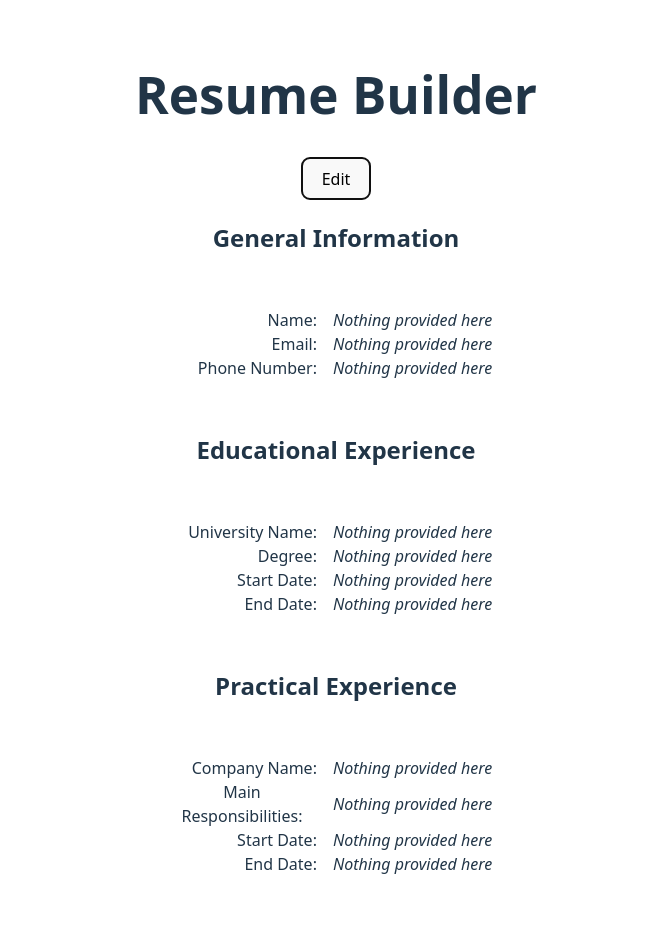
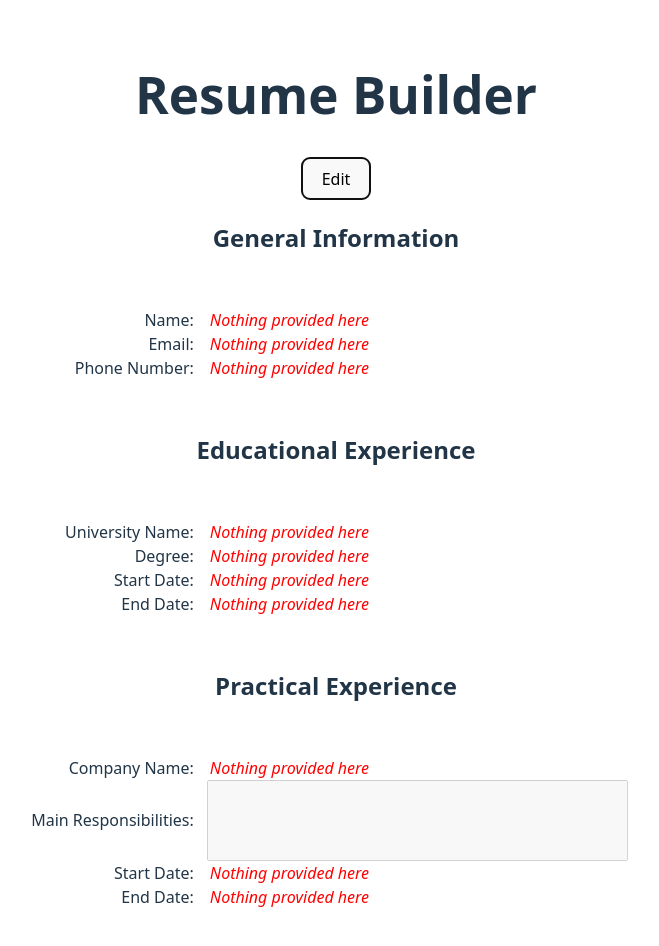
Before and after one commit to nick-x-han/cvApplication, a React (Vite) app: page / in a window 1280 px wide. Both pictures are taken after a click on the button "Publish". Shown: the top 946 px of the page, without its empty margins (304-963 px from the left). Built offline with nearby package versions, Linux system fonts and the light colour scheme.

Commit message:
Add a bit more styling

```diff
--- a/src/components/Section.jsx
+++ b/src/components/Section.jsx
@@ -8,8 +8,7 @@ function Input({ field, editMode, className }) {
   let { ...fieldWithoutId } = field;
   delete fieldWithoutId.id;
 
-  if (editMode) {
-    if (field.type === "textarea") {
+  if (field.type === "textarea") {
       return (
         <>
           <textarea
@@ -17,10 +16,14 @@ function Input({ field, editMode, className }) {
             className={className}
             onChange={(e) => setValue(e.target.value)}
             value={value}
+            disabled={editMode ? false : true}
+
           ></textarea>
         </>
       );
     }
+  if (editMode) {
+
     return (
       <>
         <input
@@ -36,7 +39,7 @@ function Input({ field, editMode, className }) {
     return (
       <>
         <span className={className}>
-          {value.length > 0 ? value : <i>Nothing provided here</i>}
+          {value.length > 0 ? value : <i className="nothingText">Nothing provided here</i>}
         </span>
       </>
     );
@@ -102,7 +105,7 @@ function Section({ title, fields, editMode, canAdd = false }) {
       {fieldContainers}
 
       {canAddInEditMode && (
-        <button onClick={addFieldContainer}>
+        <button className="addButton" onClick={addFieldContainer}>
           <FaPlus />
         </button>
       )}
--- a/src/styles/section.css
+++ b/src/styles/section.css
@@ -18,6 +18,7 @@
 
 .fieldName {
     justify-self: end;
+    width: max-content;
 }
 
 .fieldInput {
@@ -35,3 +36,19 @@
     }
     border: none;
 }
+
+.addButton {
+    &:hover {
+        background-color: greenyellow;
+    }
+}
+
+.nothingText {
+    color: red;
+}
+
+textarea {
+    &:disabled {
+        resize: none;
+    }
+}
```
